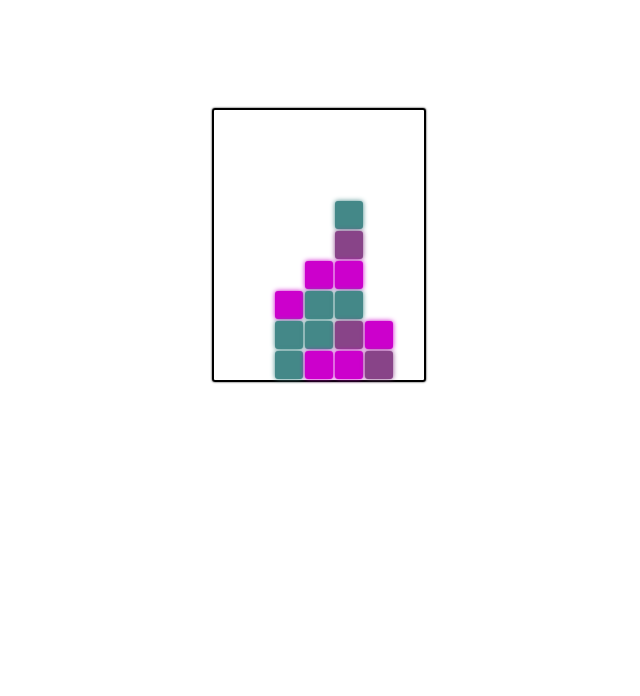
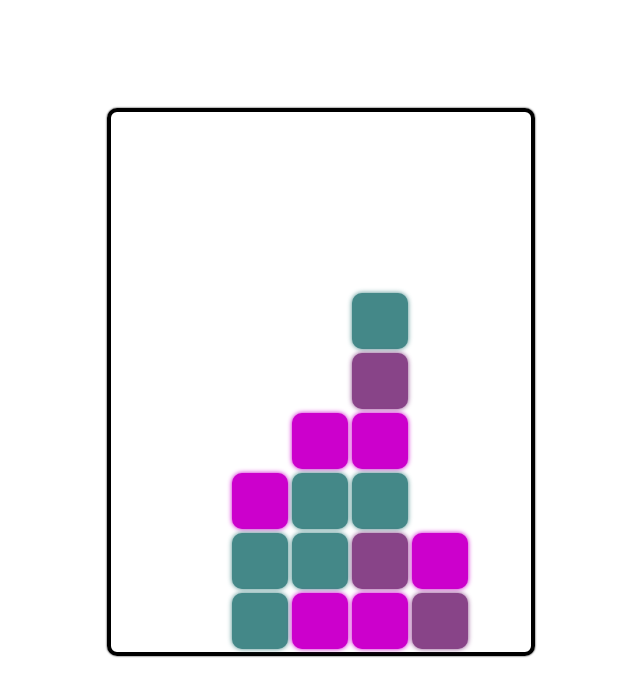
Before and after one commit to ladyrick/move-the-box, a plain HTML site: page index.html in a window 1280 px wide. Shown: the whole page, without its empty margins (323-963 px from the left). Drawn offline with Linux system fonts and the light colour scheme.

Commit message:
修改了大小

```diff
--- a/index.html
+++ b/index.html
@@ -10,8 +10,8 @@
             document.write('<style>');
             for (var i = 8; i >= 0; i--)
                 for (var j = 0; j < 7; j++) {
-                    var left = j * 30 + 1;
-                    var top = (8 - i) * 30 + 1;
+                    var left = j * 60 + 1;
+                    var top = (8 - i) * 60 + 1;
                     document.write("#containbox .b" + i + j + "{margin-left:" + left + "px;margin-top:" + top + "px;}\n");
                 }
             var alphabet = "abcdefghijklmnopqrstuvwxyz";
--- a/movethebox.css
+++ b/movethebox.css
@@ -1,24 +1,24 @@
 div#containbox {
     position: absolute;
     left: 50%;
-    margin-left: -105px;
+    margin-left: -210px;
     margin-top: 100px;
-    border: 2px solid;
+    border: 4px solid;
     box-shadow: 0 0 2px #000;
-    -webkit-border-radius: 3px;
-    -moz-border-radius: 3px;
-    border-radius: 3px;
-    width: 210px;
-    height: 270px;
+    -webkit-border-radius: 10px;
+    -moz-border-radius: 10px;
+    border-radius: 10px;
+    width: 420px;
+    height: 540px;
 }
 
 #containbox div {
-    width: 28px;
-    height: 28px;
+    width: 56px;
+    height: 56px;
     border: none;
-    -webkit-border-radius: 3px;
-    -moz-border-radius: 3px;
-    border-radius: 3px;
+    -webkit-border-radius: 10px;
+    -moz-border-radius: 10px;
+    border-radius: 10px;
     cursor: pointer;
     position: absolute;
     display: inline-block;
--- a/movethebox.js
+++ b/movethebox.js
@@ -140,7 +140,7 @@ mb.swapByHand = function (i, j) {
         else {
             color = e.currentStyle.backgroundColor;
         }
-        e.style.boxShadow = "0 0 1px 1px " + color;
+        e.style.boxShadow = "0 0 3px 3px " + color;
         e.style.zIndex = 1;
     }
 };
```
